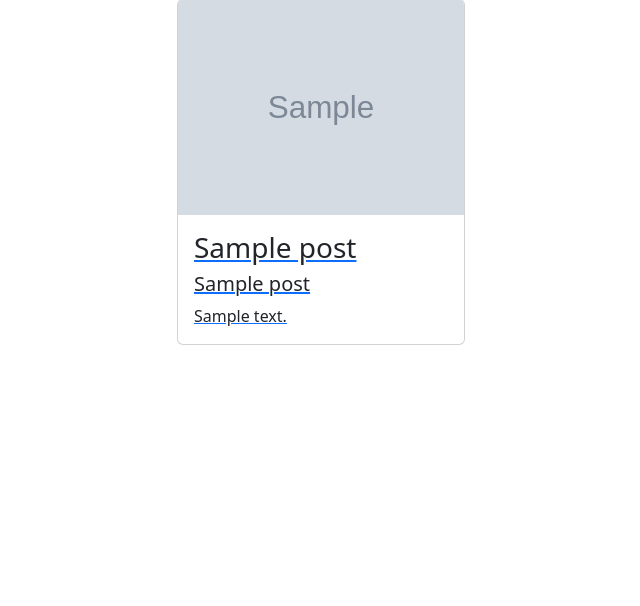
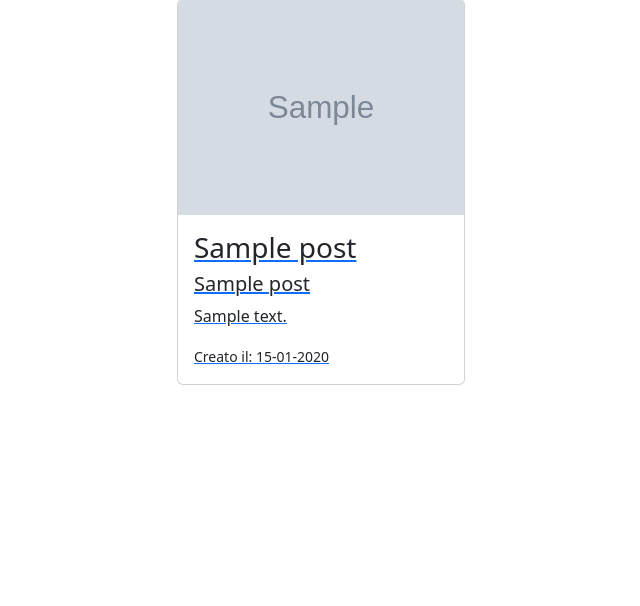
Before and after one commit to peppe2412/Blog, a PHP site: page /views/home.php in a window 1280 px wide. Shown: the part 113-719 px from the top of the page, without its empty margins (319-959 px from the left). Run offline with PHP 8.4, Linux system fonts and the light colour scheme; tables that the repository leaves empty or names only in its code hold one stand-in row (values such as "Sample post"); grey boxes marked "Sample" are stand-in pictures; data that the repository does not hold is empty; some libraries are stand-ins or nearby versions.

Commit message:
Add created at

```diff
--- a/views/home.php
+++ b/views/home.php
@@ -40,6 +40,7 @@ ob_start();
                                     <h3 class="card-title"><?= htmlspecialchars($post['title']) ?></h3>
                                     <h5 class="card-title"><?= htmlspecialchars($post['subtitle']) ?></h5>
                                     <p class="card-text"><?= htmlspecialchars($post['body']) ?></p>
+                                    <small>Creato il: <?= htmlspecialchars(date('d-m-Y', strtotime($post['created_at']))) ?></small>
                                     <!-- <a href="#" class="btn btn-primary">Go somewhere</a> -->
                                 </div>
                             </div>
--- a/views/posts/detail.php
+++ b/views/posts/detail.php
@@ -25,6 +25,7 @@ ob_start();
                 <div>
                     <p><?= htmlspecialchars($post['body']) ?></p>
                 </div>
+                <small>Creato il: <?= htmlspecialchars(date('d-m-Y', strtotime($post['created_at']))) ?></small>
             </div>
         </div>
     </section>
```
